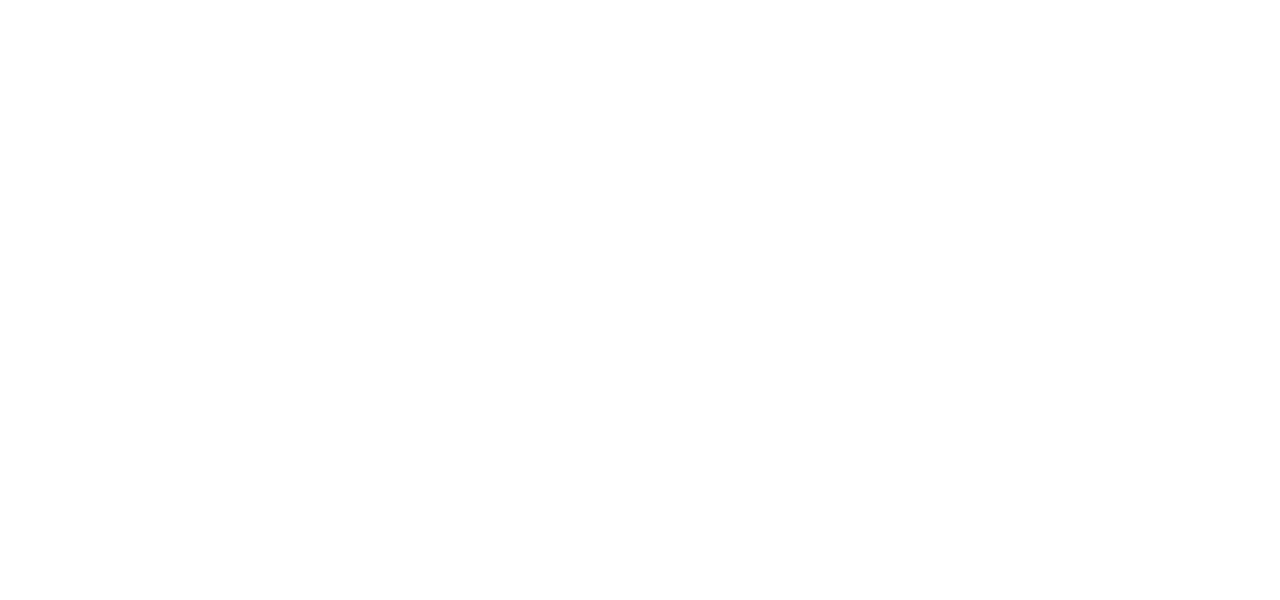
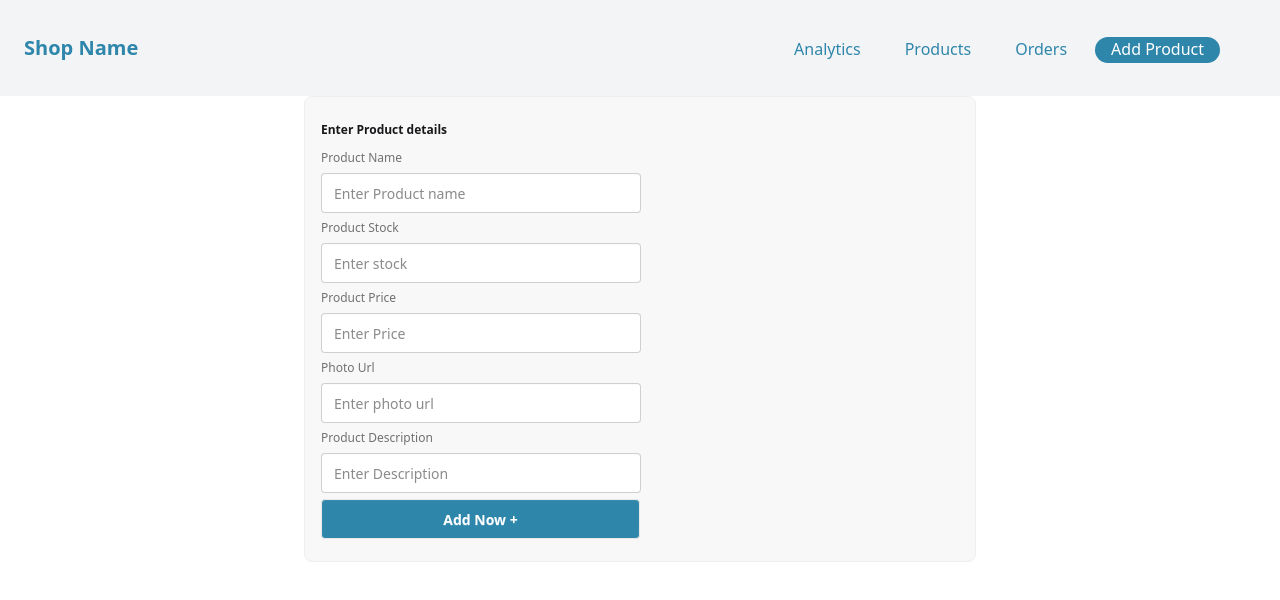
Before and after one commit to joynalmdabedin440/nearnook-frontend, a React (Vite) app: page /dashboard/add-product in a window 1280 px wide. Before the commit this address had no page. Shown: the top 600 px of the page. Built offline with nearby package versions, Linux system fonts and the light colour scheme; no server answers.

Commit message:
add merchant layout and nablink

```diff
--- /dev/null
+++ b/src/components/AddProduct.jsx
@@ -0,0 +1,71 @@
+import React from 'react';
+import { ToastContainer, toast } from 'react-toastify';
+
+const AddProduct = () => {
+    const handleProductUpload = e => {
+        e.preventDefault()
+
+        const form = e.target
+
+        const productName = form.productName.value
+        const stock = form.stock.value
+        const price = form.price.value
+        const photoUrl = form.photoUrl.value
+        const description = form.description.value
+
+        const productDetails = { productName, stock, price, photoUrl, description };
+
+        fetch("http://localhost:5000/addProduct", {
+            method: "POST",
+            headers: {
+                'content-type': 'application/json'
+            },
+            body: JSON.stringify(productDetails)
+        })
+            .then(res => res.json())
+            .then(result => {
+                if (result.acknowledged) {
+                    toast("✅ Product added successfully!");
+
+                    form.reset()
+
+
+
+                }
+
+            })
+
+
+    }
+
+
+
+    return (
+        <div>
+            <form onSubmit={handleProductUpload} className="fieldset w-2xl bg-base-200 border border-base-300 p-4 rounded-box mx-auto">
+                <legend className="fieldset-legend">Enter Product details</legend>
+
+                <label className="fieldset-label">Product Name</label>
+                <input type="text" name='productName'
+                    className="input" placeholder="Enter Product name" required />
+
+                <label className="fieldset-label">Product Stock</label>
+                <input type="text" name="stock" className="input" placeholder="Enter stock" required />
+
+                <label className="fieldset-label">Product Price</label>
+                <input type="text" className="input" name="price" placeholder="Enter Price" required />
+
+                <label className="fieldset-label">Photo Url</label>
+                <input type="text" name="photoUrl" className="input" placeholder="Enter photo url" required />
+
+                <label className="fieldset-label">Product Description</label>
+                <input type="text" name="description" className="input" placeholder="Enter Description" required />
+                <button type='submit' className='btn bg-[#2E86AB] hover:scale-105 text-white w-1/2'>Add Now +</button>
+                <ToastContainer />
+            </form>
+
+        </div>
+    );
+};
+
+export default AddProduct;
--- /dev/null
+++ b/src/components/Analytics.jsx
@@ -0,0 +1,11 @@
+import React from 'react';
+
+const Analytics = () => {
+    return (
+        <div>
+            This section under construction
+        </div>
+    );
+};
+
+export default Analytics;
--- /dev/null
+++ b/src/components/Orders.jsx
@@ -0,0 +1,11 @@
+import React from 'react';
+
+const Orders = () => {
+    return (
+        <div>
+            This section under construction
+        </div>
+    );
+};
+
+export default Orders;
--- /dev/null
+++ b/src/components/Products.jsx
@@ -0,0 +1,11 @@
+import React from 'react';
+
+const Products = () => {
+    return (
+        <div>
+            prooduct
+        </div>
+    );
+};
+
+export default Products;
--- a/src/components/VendorNavbar.jsx
+++ b/src/components/VendorNavbar.jsx
@@ -1,5 +1,6 @@
 
 import  { useEffect, useState } from 'react';
+import { NavLink } from 'react-router';
 
 const VendorNavbar = () => {
 
@@ -19,16 +20,16 @@ const VendorNavbar = () => {
                 </a>
                 <ul className=" hidden space-x-3 md:flex items-center">
                     <li className="flex">
-                        <a rel="noopener noreferrer" href="#" className="flex items-center px-4 -mb-1 border-b-2 border-transparent">Analytics</a>
+                        <NavLink to="analytics" rel="noopener noreferrer" className="flex items-center px-4 -mb-1 border-b-2 border-transparent">Analytics</NavLink>
                     </li>
                     <li className="flex">
-                        <a rel="noopener noreferrer" href="#" className="flex items-center px-4 -mb-1 border-b-2 border-transparent">Products</a>
+                        <NavLink to="products" className="flex items-center px-4 -mb-1 border-b-2 border-transparent">Products</NavLink>
                     </li>
                     <li className="flex">
-                        <a rel="noopener noreferrer" href="#" className="flex items-center px-4 -mb-1 border-b-2 border-transparent ">Orders</a>
+                        <NavLink to="orders" className="flex items-center px-4 -mb-1 border-b-2 border-transparent ">Orders</NavLink>
                     </li>
                     <li className="flex ">
-                        <a rel="noopener noreferrer" href="#" className="flex items-center px-4 -mb-1 border-b-2 border-transparent text-white bg-[#2E86AB] rounded-4xl h-1/2 ">Add Product</a>
+                        <NavLink to="add-product"  className="flex items-center px-4 -mb-1 border-b-2 border-transparent text-white bg-[#2E86AB] rounded-4xl h-1/2 ">Add Product</NavLink>
                     </li>
                     <li className="flex ">
                         <h1 className="flex items-center px-4 -mb-1 border-b-2 border-transparent   rounded-4xl h-1/2 font-bold text-xl">{ merchant?.name?.toUpperCase()}</h1>
--- a/src/main.jsx
+++ b/src/main.jsx
@@ -10,6 +10,10 @@ import Merchant from './routes/Merchant.jsx';
 import MerchantLogin from './pages/Auth/MerchantLogin.jsx';
 import AuthProvider from './providers/AuthProvider.jsx';
 import MerchantDashboard from './pages/MerchantDashboard.jsx';
+import AddProduct from './components/AddProduct.jsx';
+import Orders from './components/Orders.jsx';
+import Products from './components/Products.jsx';
+import Analytics from './components/Analytics.jsx';
 
 createRoot(document.getElementById('root')).render(
   <StrictMode>
@@ -21,7 +25,14 @@ createRoot(document.getElementById('root')).render(
           <Route path='/signUp' element={<Register />} />
           <Route path='/merchant' element={<Merchant />} />
           <Route path='/merchantLogin' element={<MerchantLogin />} />
-          <Route path='/dashboard' element={<MerchantDashboard/>}/>
+
+          <Route path='/dashboard' element={<MerchantDashboard />}>
+            <Route path='add-product' element={<AddProduct/> } />
+            <Route path='orders' element={<Orders/> } />
+            <Route path='products' element={<Products/> } />
+            <Route path='analytics' element={<Analytics/> } />
+
+          </Route>
         </Routes>
       </BrowserRouter>
     </AuthProvider>
--- a/src/pages/MerchantDashBoard.jsx
+++ b/src/pages/MerchantDashBoard.jsx
@@ -1,44 +1,11 @@
 
+import { Outlet } from 'react-router';
 import VendorNavbar from '../components/VendorNavbar';
-import { ToastContainer, toast } from 'react-toastify';
+
 
 const MerchantDashboard = () => {
 
-    const handleProductUpload = e => {
-        e.preventDefault()
 
-        const form = e.target
-
-        const productName = form.productName.value
-        const stock = form.stock.value
-        const price = form.price.value
-        const photoUrl = form.photoUrl.value
-        const description = form.description.value
-
-        const productDetails = { productName, stock, price, photoUrl, description };
-
-        fetch("http://localhost:5000/addProduct", {
-            method: "POST",
-            headers: {
-                'content-type': 'application/json'
-            },
-            body: JSON.stringify(productDetails)
-        })
-            .then(res => res.json())
-            .then(result => {
-                if (result.acknowledged) {
-                    toast("✅ Product added successfully!");
-
-                    form.reset()
-
-
-
-                }
-
-            })
-
-
-    }
 
 
 
@@ -48,29 +15,11 @@ const MerchantDashboard = () => {
         <div>
             <VendorNavbar />
 
+            <Outlet/>
 
 
-            <form onSubmit={handleProductUpload} className="fieldset w-2xl bg-base-200 border border-base-300 p-4 rounded-box mx-auto">
-                <legend className="fieldset-legend">Enter Product details</legend>
 
-                <label className="fieldset-label">Product Name</label>
-                <input type="text" name='productName'
-                    className="input" placeholder="Enter Product name" />
 
-                <label className="fieldset-label">Product Stock</label>
-                <input type="text" name="stock" className="input" placeholder="Enter stock" />
-
-                <label className="fieldset-label">Product Price</label>
-                <input type="text" className="input" name="price" placeholder="Enter Price" />
-
-                <label className="fieldset-label">Photo Url</label>
-                <input type="text" name="photoUrl" className="input" placeholder="Enter photo url" />
-
-                <label className="fieldset-label">Product Description</label>
-                <input type="text" name="description" className="input" placeholder="Enter Description" />
-                <button type='submit' className='btn bg-[#2E86AB] hover:scale-105 text-white w-1/2'>Add Now +</button>
-                <ToastContainer />
-            </form>
 
         </div>
     );
```
